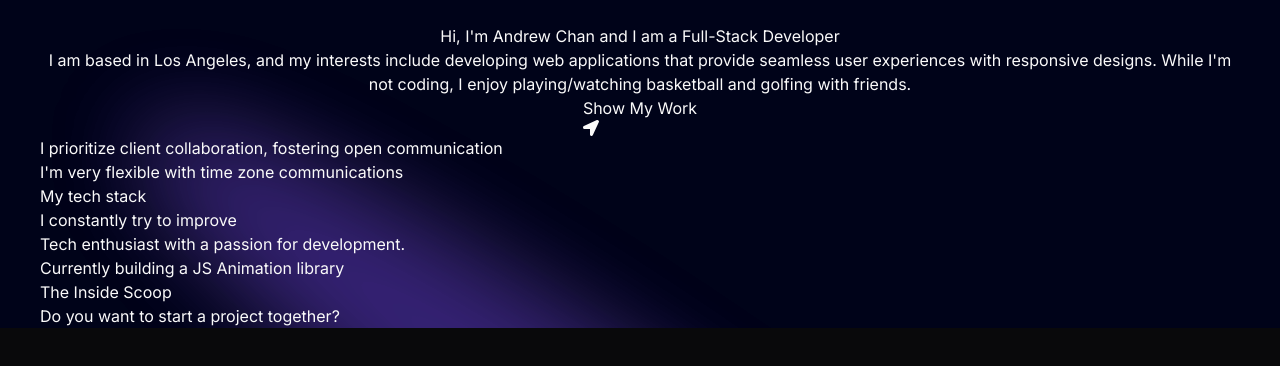
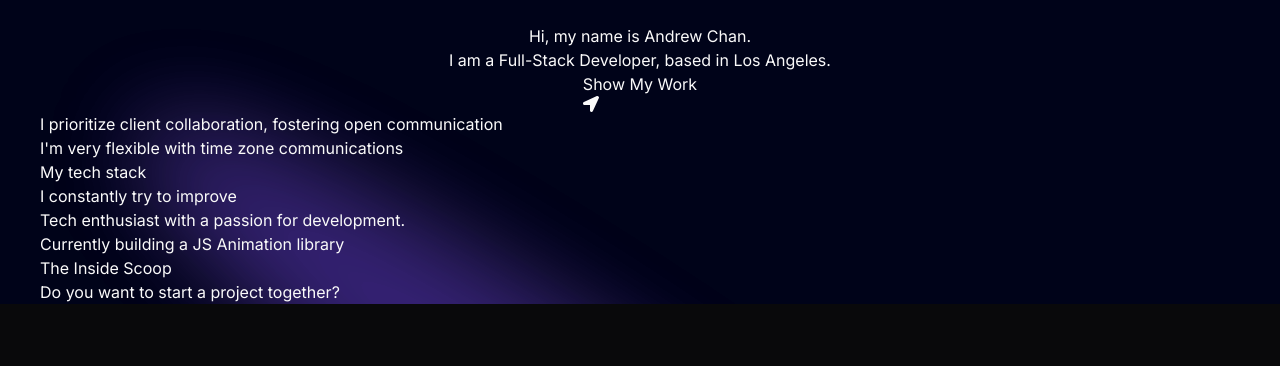
Before and after one commit to andrew-khai/nextjs-react-portfolio, a Next.js app: page / in a window 1280 px wide. Shown: the top 366 px of the page. Built offline with nearby package versions, Linux system fonts and the light colour scheme.

Commit message:
updated hero and text generate

```diff
--- a/Components/Hero.tsx
+++ b/Components/Hero.tsx
@@ -26,13 +26,10 @@ const Hero = () => {
         <div className="max-w-[89vw] md:max-w-2xl lg:max-w-[60vw] flex flex-col items-center justify-center">
           <TextGenerateEffect
             className="text-center text-[40px] md:text-5xl lg:text-6xl"
-            words="Hi, I'm Andrew Chan and I am a Full-Stack Developer"
+            words="Hi, my name is Andrew Chan."
           />
           <p className="text-center md:tracking-wider mb-4 text-sm md:text-lg lg:text-2xl">
-            I am based in Los Angeles, and my interests include developing web
-            applications that provide seamless user experiences with responsive
-            designs. While I'm not coding, I enjoy playing/watching basketball
-            and golfing with friends.
+            I am a Full-Stack Developer, based in Los Angeles.
           </p>
 
           <a href="#about">
--- a/Components/ui/TextGenerateEffect.tsx
+++ b/Components/ui/TextGenerateEffect.tsx
@@ -37,7 +37,7 @@ export const TextGenerateEffect = ({
           return (
             <motion.span
               key={word + idx}
-              className={`${idx > 7 ? 'text-blue-300' : 'dark:text-white text-black' } opacity-0`}
+              className={`${idx > 3 ? 'text-blue-300' : 'dark:text-white text-black' } opacity-0`}
               style={{
                 filter: filter ? "blur(10px)" : "none",
               }}
```
